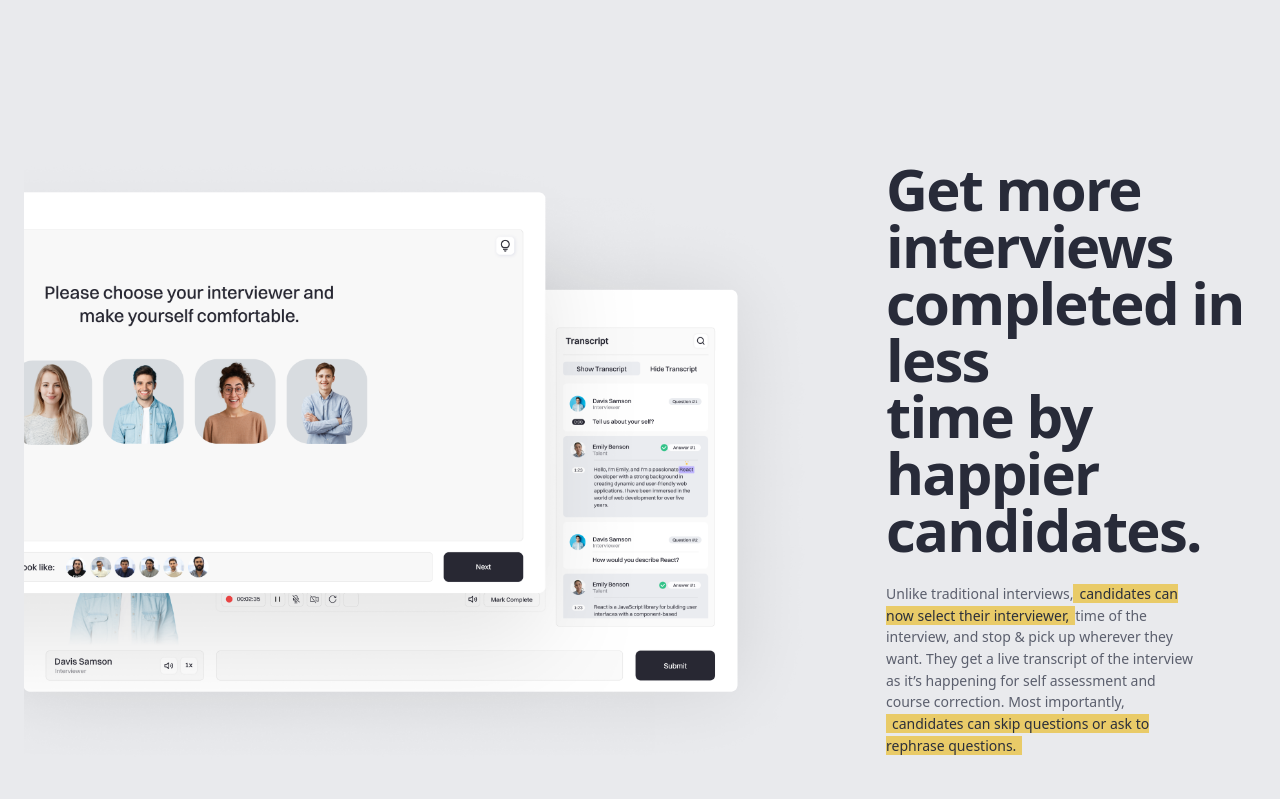
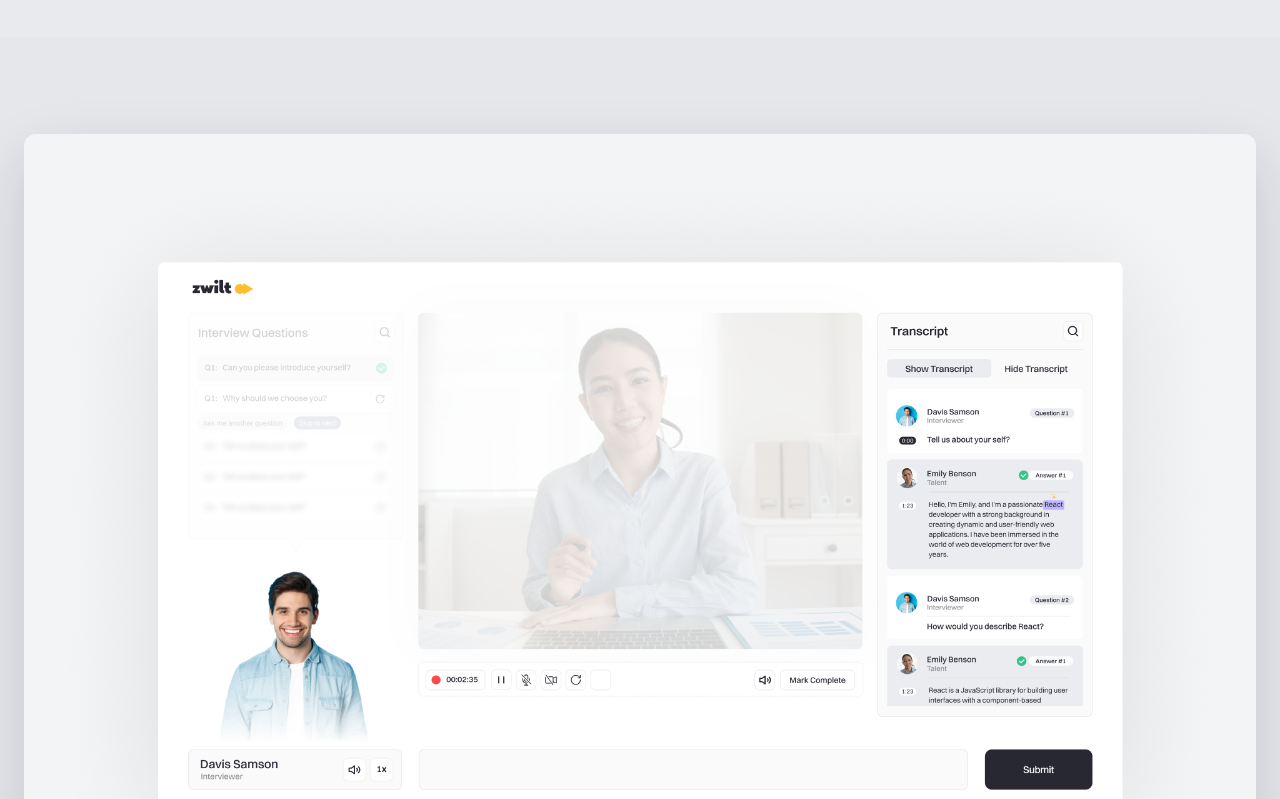
Before and after one commit to Mauricecliff/Punch-Assesment, a Next.js app: page / in a window 1280 px wide. Shown: the part 4480-5279 px from the top of the page. Built offline with nearby package versions, Linux system fonts and the light colour scheme.

Commit message:
Update interviewer section layout to match new design

```diff
--- a/app/components/GetMore.tsx
+++ b/app/components/GetMore.tsx
@@ -2,53 +2,35 @@ import Image from "next/image";
 
 export default function GetMore() {
   return (
-    <section className="bg-[#e9eaed] py-16 md:py-24">
-      <div className="mx-auto flex w-full max-w-[1300px] flex-col-reverse items-center gap-10 px-6 lg:flex-row lg:items-center lg:gap-14">
-        <div className="w-full max-w-[860px]">
+    <section className="bg-[#e6e7eb] py-16 md:py-24">
+      <div className="mx-auto w-full max-w-[1300px] px-6">
+        <div className="overflow-hidden rounded-xl bg-[#f3f4f6] p-3 shadow-[0_24px_60px_rgba(17,24,39,0.16)] md:p-4">
           <Image
-            src="/section-5.png"
-            alt="Get more interviews interface"
-            width={1200}
-            height={760}
-            className="h-auto w-full object-contain"
+            src="/section-6.png"
+            alt="AI interviewer experience"
+            width={1920}
+            height={1267}
+            className="h-auto w-full rounded-lg object-cover"
           />
         </div>
 
-        <div className="w-full max-w-[360px] lg:max-w-[370px]">
-          <h2 className="text-[46px] leading-[0.98] font-semibold tracking-[-0.03em] text-[#282b39] md:text-[58px]">
-            Get more
+        <div className="mt-10 grid gap-8 lg:grid-cols-[1.1fr_1fr] lg:gap-14">
+          <h2 className="max-w-[520px] text-[44px] leading-[0.95] font-semibold tracking-[-0.03em] text-[#232634] md:text-[56px]">
+            An AI interviewer
             <br />
-            interviews
+            that is optimized to
             <br />
-            completed in less
+            get the most
             <br />
-            time by happier
-            <br />
-            candidates.
+            information.
           </h2>
 
-          <p className="mt-6 text-[14px] leading-[1.55] font-medium text-[#5b5f6d]">
-            Unlike traditional interviews,
-            <span className="bg-[#e9cb68] px-1.5 text-[#2b2f3b]">
-              candidates can
-              <br />
-              now select their interviewer,
-            </span>
-            time of the
-            <br />
-            interview, and stop & pick up wherever they
-            <br />
-            want. They get a live transcript of the interview
-            <br />
-            as it’s happening for self assessment and
-            <br />
-            course correction. Most importantly,
-            <br />
-            <span className="bg-[#e9cb68] px-1.5 text-[#2b2f3b]">
-              candidates can skip questions or ask to
-              <br />
-              rephrase questions.
-            </span>
+          <p className="max-w-[520px] pt-1 text-[14px] leading-[1.55] font-medium text-[#4e5260] md:text-[15px]">
+            Suggest topics or themes you want the interview to touch on and let our interviewer do the work for you.{' '}
+            <span className="bg-[#e9cb68] px-1 text-[#2b2f3b]">
+              Our interviewers have no preset path. The questions are determined organically based on candidate responses.
+            </span>{' '}
+            This line of questioning is optimized to get deep information on candidates&apos; area of expertise while maintaining a broad discussion.
           </p>
         </div>
       </div>
```
